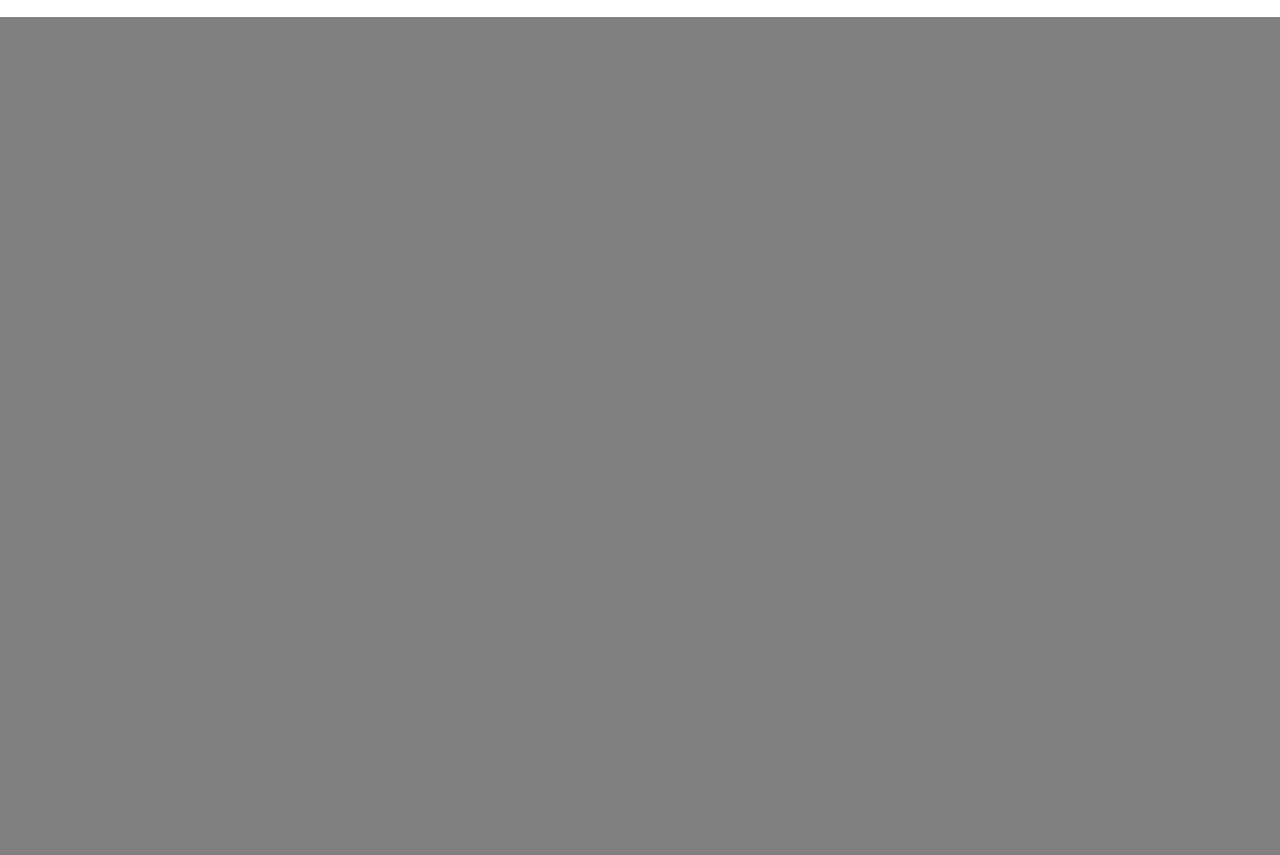
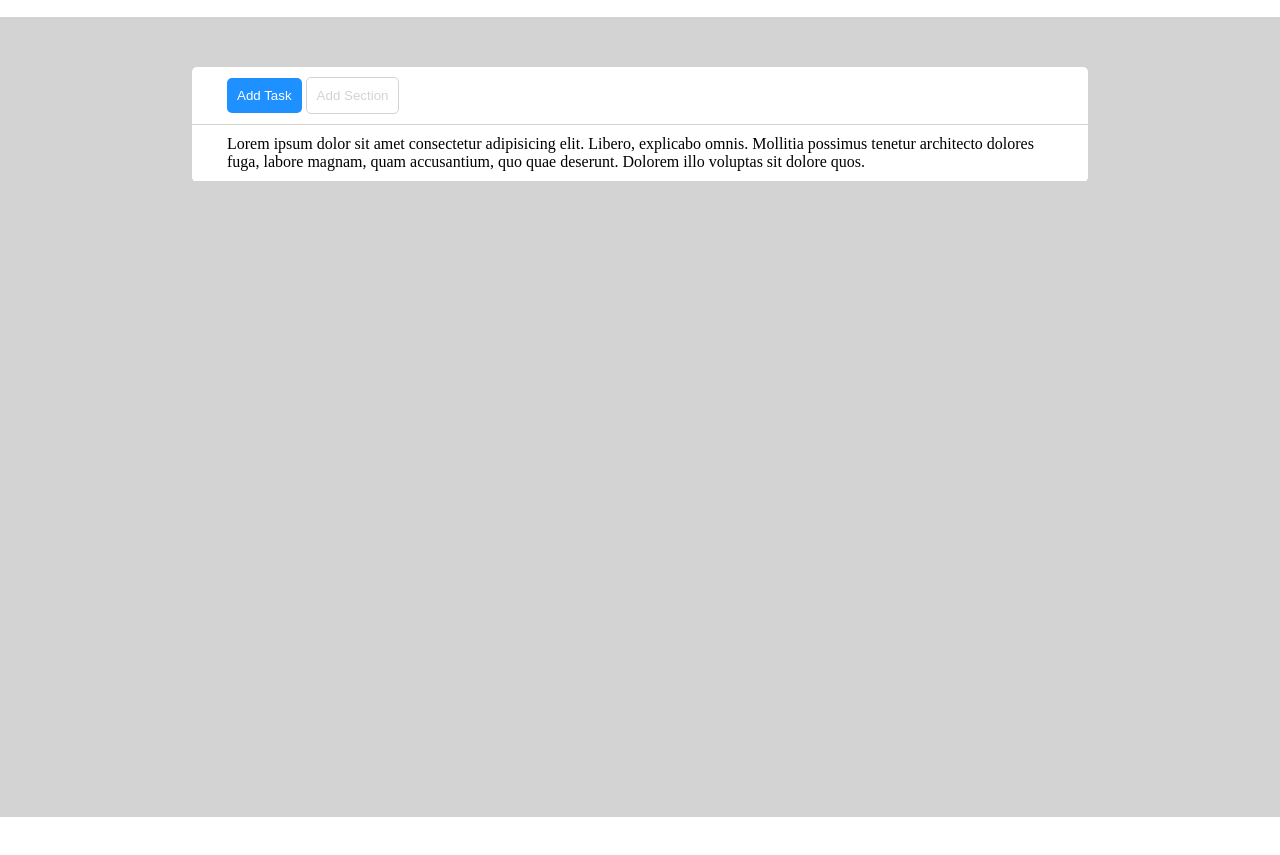
Before and after one commit to leonardobarone/html-css-toboolist, a plain HTML site: page index.html in a window 1280 px wide. Shown: the part 73-928 px from the top of the page. After the commit the page ends 890 px from the top, so only its background shows below. Drawn offline with Linux system fonts and the light colour scheme; a web font is replaced by a local one.

Commit message:
section buttons done

```diff
--- a/css/style.css
+++ b/css/style.css
@@ -17,13 +17,46 @@
     vertical-align: middle;
 }
 
-.container
+.container-header
 {
     margin: 20px;
 }
-
 main
 {
-    background-color: gray;
-    height: 1000px;
+    padding-top: 50px;
+    background-color: lightgray;
+    min-height: 100vh;
 }
+
+.container-main
+{
+    max-width: 70%;
+    margin: 0 auto;
+    background-color: white;
+    border-radius: 5px;
+}
+
+.section-1
+{
+    padding: 10px 35px;
+    border-bottom: 1px solid lightgray;
+}
+
+.button-1
+{
+    border-style: none;
+    background-color: dodgerblue;
+    padding: 10px;
+    color: white;
+    border-radius: 5px;
+}
+
+.button-2
+{
+    border-style: none;
+    background-color: white;
+    padding: 10px;
+    color: lightgray;
+    border-radius: 5px;
+    border: 1px solid lightgray;
+}
--- a/index.html
+++ b/index.html
@@ -21,7 +21,7 @@
 
         <!-- INTESTAZIONE SITO -->
         <header>
-            <div class="container">
+            <div class="container-header">
                 <img class="logo-img" src="/img/Logo.png" alt="logo toboolist">
                 <h1 class="logo-text">Toboolist</h1>
             </div>
@@ -31,17 +31,26 @@
         <!-- CORPO SITO -->
         <main>
 
+            <div class="container-main">
+
             <!-- 1 SEZIONE SITO -->
             <section>
-
+                <div class="section-1">
+                    <button class="button-1">Add Task</button>
+                    <button class="button-2">Add Section</button>
+                </div>
             </section>
             <!-- ////////// -->
 
             <!-- 2 SEZIONE SITO -->
             <section>
-
+                <div class="section-1">
+                    <p>Lorem ipsum dolor sit amet consectetur adipisicing elit. Libero, explicabo omnis. Mollitia possimus tenetur architecto dolores fuga, labore magnam, quam accusantium, quo quae deserunt. Dolorem illo voluptas sit dolore quos.</p>
+                </div>
             </section>
             <!-- ////////// -->
+
+            </div>
 
         </main>
         <!-- ////////// -->
```
